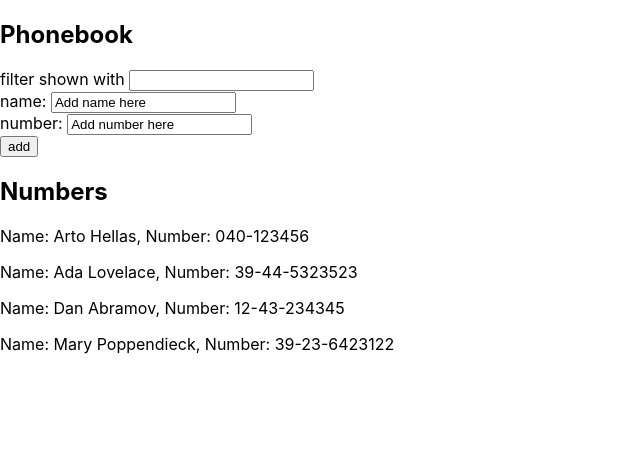
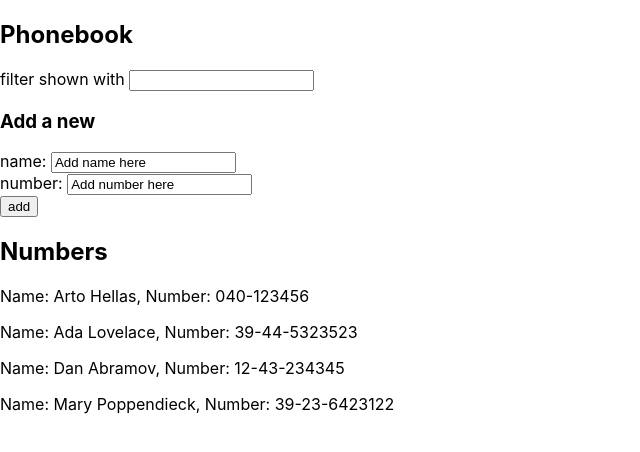
Before and after one commit to bryantt23/phonebook, a React (Create React App) app: page / in a window 1280 px wide. Shown: the top 452 px of the page, without its empty margins (0-640 px from the left). Built offline with nearby package versions, Linux system fonts and the light colour scheme.

Commit message:
Persons to separate component

```diff
--- a/src/App.js
+++ b/src/App.js
@@ -1,6 +1,7 @@
 import React, { useState } from 'react';
 import PersonForm from './PersonForm';
 import Filter from './Filter';
+import Persons from './Persons';
 
 const App = () => {
   const [persons, setPersons] = useState([
@@ -11,32 +12,17 @@ const App = () => {
   ]);
   const [filterName, setFilterName] = useState('');
 
-  let filtered = persons.filter(person =>
-    person.name.toLowerCase().startsWith(filterName.toLowerCase())
-  );
-
-  const res = filtered.map((person, index) => {
-    return (
-      <p key={index}>
-        Name: {person.name}, Number: {person.number}
-      </p>
-    );
-  });
-
   return (
     <div>
       <h2>Phonebook</h2>
-      {/* filter shown with{' '}
-      <input onChange={handleChange} value={filterName} name='filterName' /> */}
       <Filter
         persons={persons}
-        setPersons={setPersons}
         filterName={filterName}
         setFilterName={setFilterName}
       />
       <PersonForm persons={persons} setPersons={setPersons} />
       <h2>Numbers</h2>
-      {res}
+      <Persons persons={persons} filterName={filterName} />
     </div>
   );
 };
--- a/src/PersonForm.js
+++ b/src/PersonForm.js
@@ -28,6 +28,7 @@ export default function PersonForm({ persons, setPersons }) {
 
   return (
     <div>
+      <h3>Add a new</h3>
       <form onSubmit={handleSubmit}>
         <div>
           name:{' '}
--- /dev/null
+++ b/src/Persons.js
@@ -0,0 +1,17 @@
+import React from 'react';
+
+export default function Filter({ persons, filterName }) {
+  let filtered = persons.filter(person =>
+    person.name.toLowerCase().startsWith(filterName.toLowerCase())
+  );
+
+  const res = filtered.map((person, index) => {
+    return (
+      <p key={index}>
+        Name: {person.name}, Number: {person.number}
+      </p>
+    );
+  });
+
+  return <div>{res}</div>;
+}
```
Also changed, not shown: 1 other file (tests, documents, lock files or other folders).
